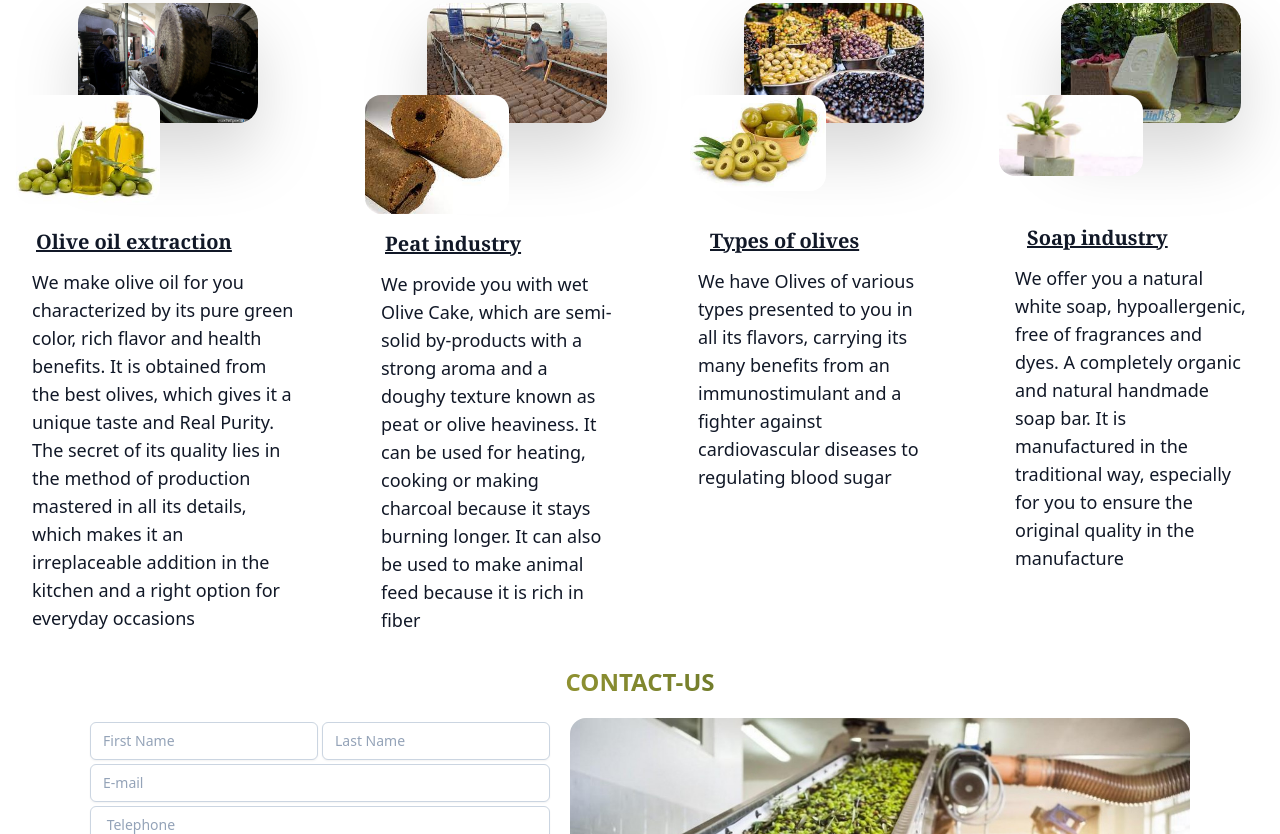
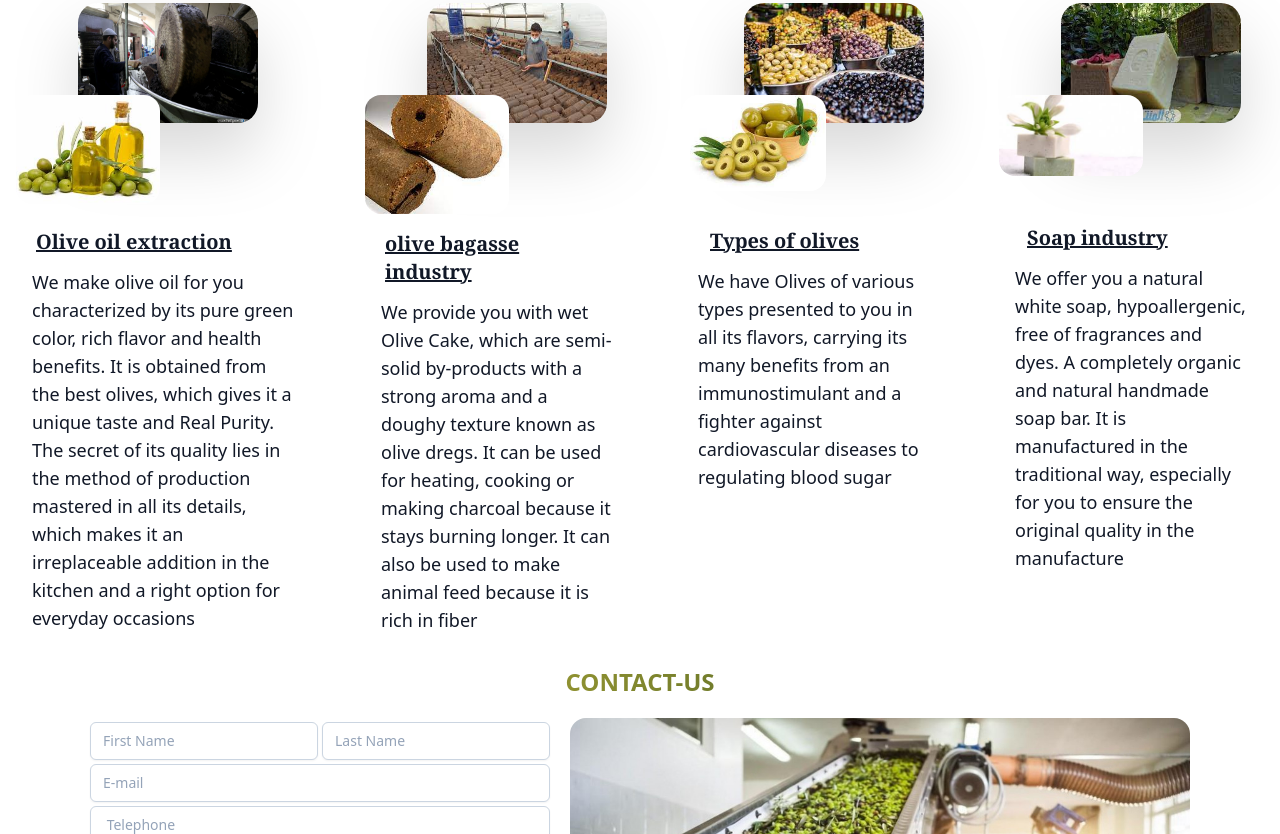
Before and after one commit to Nivinrifai/AL-Rifai-juicer, a website: page index.html in a window 1280 px wide. Shown: the part 611-1445 px from the top of the page. Drawn offline with nearby package versions, Linux system fonts and the light colour scheme.

Commit message:
Update index.html

```diff
--- a/index.html
+++ b/index.html
@@ -115,9 +115,9 @@
       <img class="  rounded-2xl  -translate-x-25 -translate-y-6 h-26 w-36 -rotate-180 " src="dist/image/جفت.jpg" alt=""  >
 
        </div>
-       <h4 class="  text-xl mx-5   font-bold font-serif  md:text-start -mt-2 underline mb-3 ">Peat industry </h4>
+       <h4 class="  text-xl mx-5   font-bold font-serif  md:text-start -mt-2 underline mb-3 ">olive bagasse industry </h4>
 
-        <p class="text-lg mb-3 mx-4 md:text-start lg:text-start ">We provide you with wet Olive Cake, which are semi-solid by-products with a strong aroma and a doughy texture known as peat or olive heaviness. It can be used for heating, cooking or making charcoal because it stays burning longer. It can also be used to make animal feed because it is rich in fiber</p>
+        <p class="text-lg mb-3 mx-4 md:text-start lg:text-start ">We provide you with wet Olive Cake, which are semi-solid by-products with a strong aroma and a doughy texture known as olive dregs. It can be used for heating, cooking or making charcoal because it stays burning longer. It can also be used to make animal feed because it is rich in fiber</p>
 
       </div>
 
```
